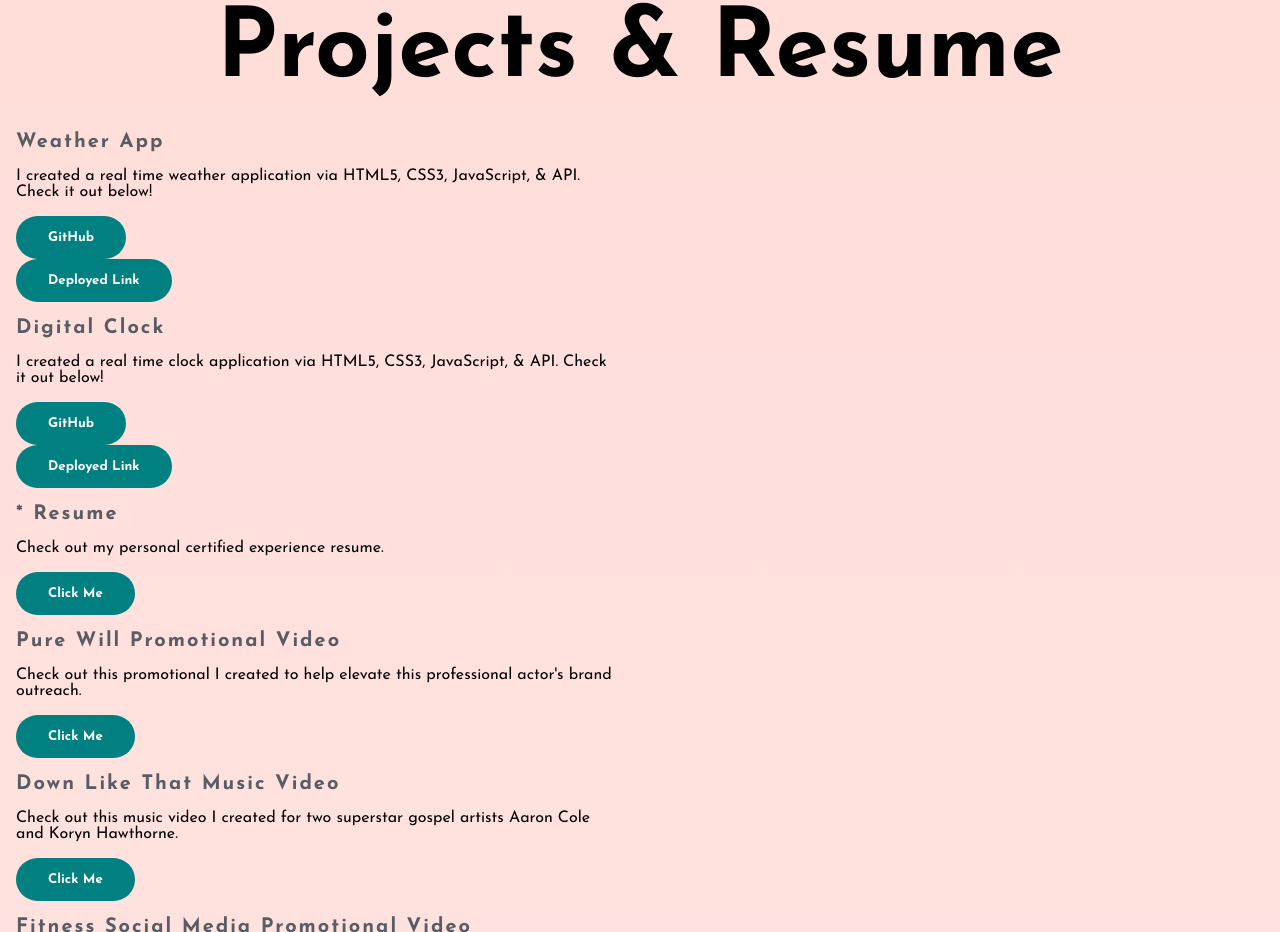
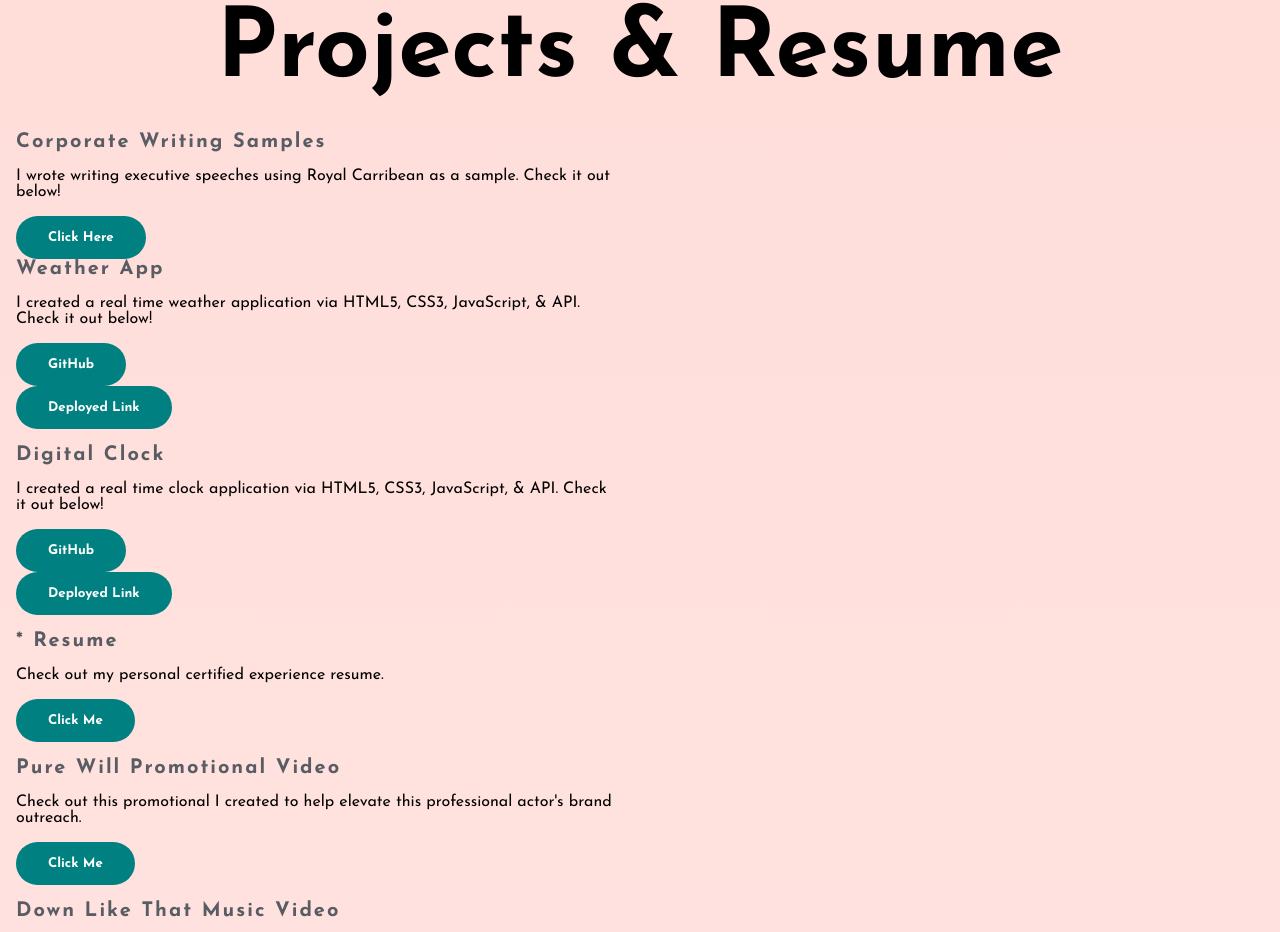
Before and after one commit to bdjoy2028/Porfolio-Website, a plain HTML site: page index.html in a window 1280 px wide. Shown: the part 892-1824 px from the top of the page. Drawn offline with Linux system fonts and the light colour scheme.

Commit message:
writing update

```diff
--- a/index.html
+++ b/index.html
@@ -71,6 +71,13 @@
   <div class="projects-container">
       <div class="projects-box">
           <div class="projects-info">
+            <h4>Corporate Writing Samples</h4>
+              <br>
+              <p>I wrote writing executive speeches using Royal Carribean as a sample. Check it out below!</p>
+              <br>
+                <a href="./Royal Carribean - Writing Protfolio.pdf">
+                  <button type="button">Click Here</button>
+               </a>
               <h4>Weather App</h4>
               <br>
               <p>I created a real time weather application via HTML5, CSS3, JavaScript, & API. Check it out below!</p>
```
Also changed, not shown: 2 other files.
